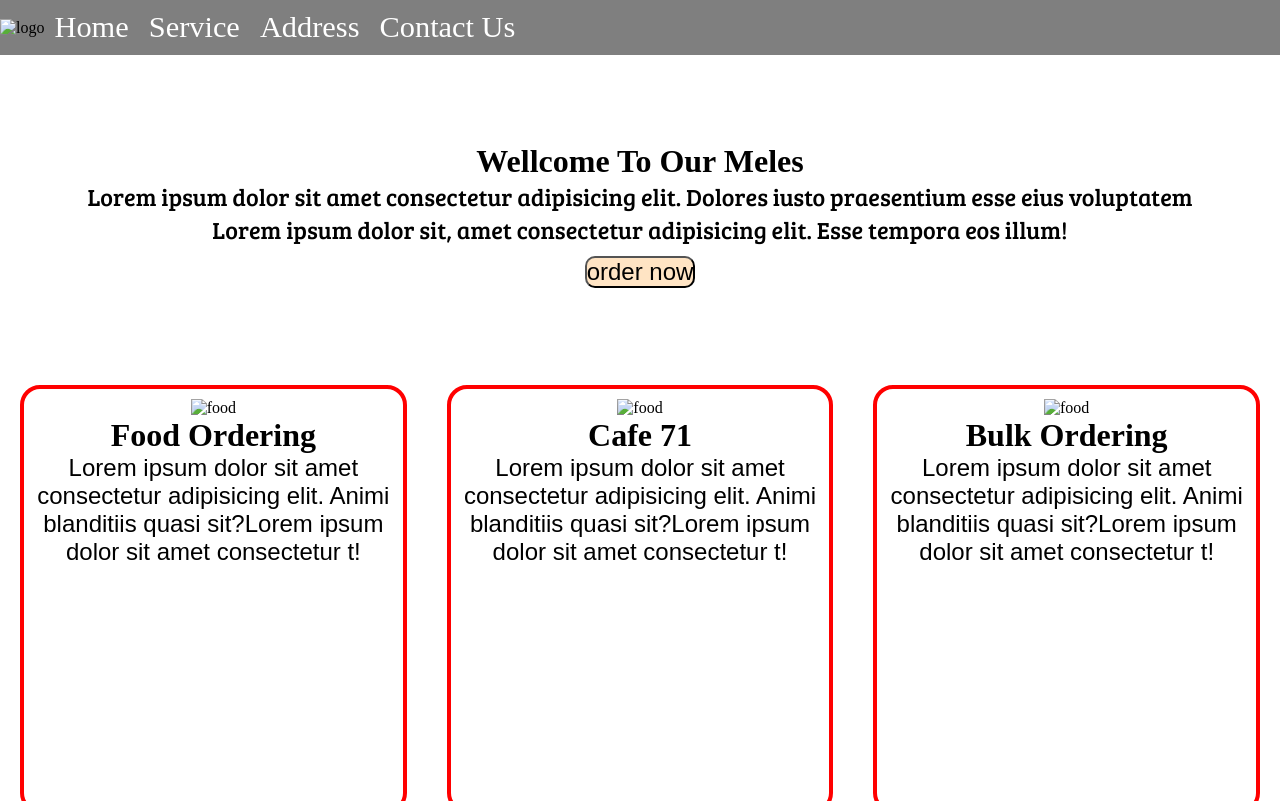
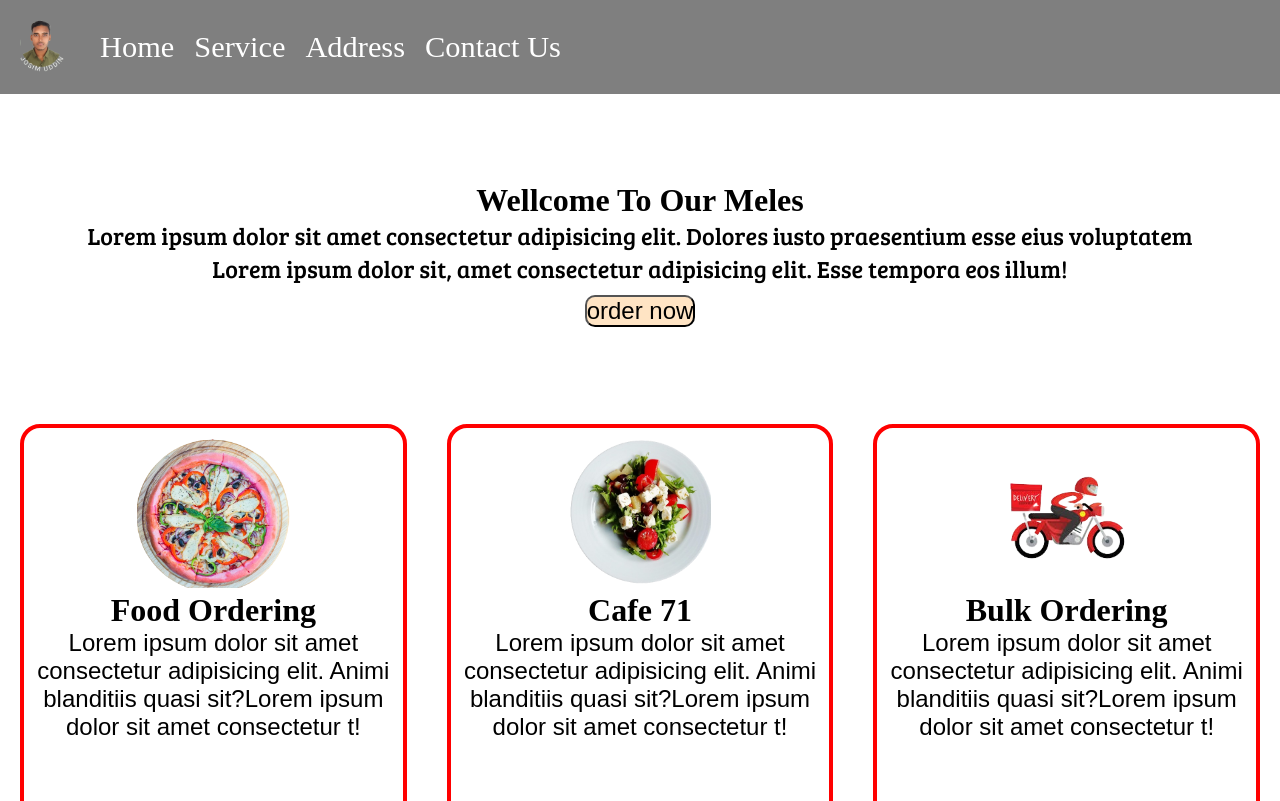
Before and after one commit to mdjosimuddin198/the-classic-plate, a plain HTML site: page index.html in a window 1280 px wide. Shown: the top 801 px of the page. Drawn offline with Linux system fonts and the light colour scheme; files that its build step writes are made by us from their sources; a web font is replaced by a local one.

Commit message:
Update index.html

```diff
--- a/index.html
+++ b/index.html
@@ -5,8 +5,8 @@
     <meta charset="UTF-8">
     <meta name="viewport" content="width=device-width, initial-scale=1.0">
     <title>The Classic Palate | food ordering </title>
-    <link rel="stylesheet" href="css/style.css">
-    <link rel="stylesheet" media="screen and (max-width:1000px)" href="css/phone.css">
+    <link rel="stylesheet" href="style.css">
+    <link rel="stylesheet" media="screen and (max-width:1000px)" href="phone.css">
     <link href='https://fonts.googleapis.com/css?family=Baloo Bhai' rel='stylesheet'>
     <link href="https://fonts.googleapis.com/css2?family=Bree+Serif&display=swap" rel="stylesheet">
 
@@ -17,7 +17,7 @@
 <body>
     <nav class="navbar">
         <div id="logo">
-            <img src="/css/josim-logo.png" alt="logo">
+            <img src="josim-logo.png" alt="logo">
         </div>
         <ul>
             <li><a href="#">home</a></li>
@@ -40,7 +40,7 @@
         <div class="service-box">
             <div class="box">
                 <div class="food">
-                    <img src="css/food-removebg-preview.png" alt="food">
+                    <img src="food-removebg-preview.png" alt="food">
                 </div>
                 <h1 class="h-primary">Food Ordering</h1>
                 <p>Lorem ipsum dolor sit amet consectetur adipisicing elit. Animi blanditiis quasi sit?Lorem ipsum dolor
@@ -48,7 +48,7 @@
             </div>
             <div class="box">
                 <div class="food">
-                    <img src="css/plate.png" alt="food">
+                    <img src="plate.png" alt="food">
                 </div>
                 <h1 class="h-primary">Cafe 71</h1>
                 <p>Lorem ipsum dolor sit amet consectetur adipisicing elit. Animi blanditiis quasi sit?Lorem ipsum dolor
@@ -56,7 +56,7 @@
             </div>
             <div class="box">
                 <div class="food">
-                    <img src="css/images2-removebg-preview.png" alt="food">
+                    <img src="images2-removebg-preview.png" alt="food">
                 </div>
                 <h1 class="h-primary">Bulk Ordering</h1>
                 <p>Lorem ipsum dolor sit amet consectetur adipisicing elit. Animi blanditiis quasi sit?Lorem ipsum dolor
```
